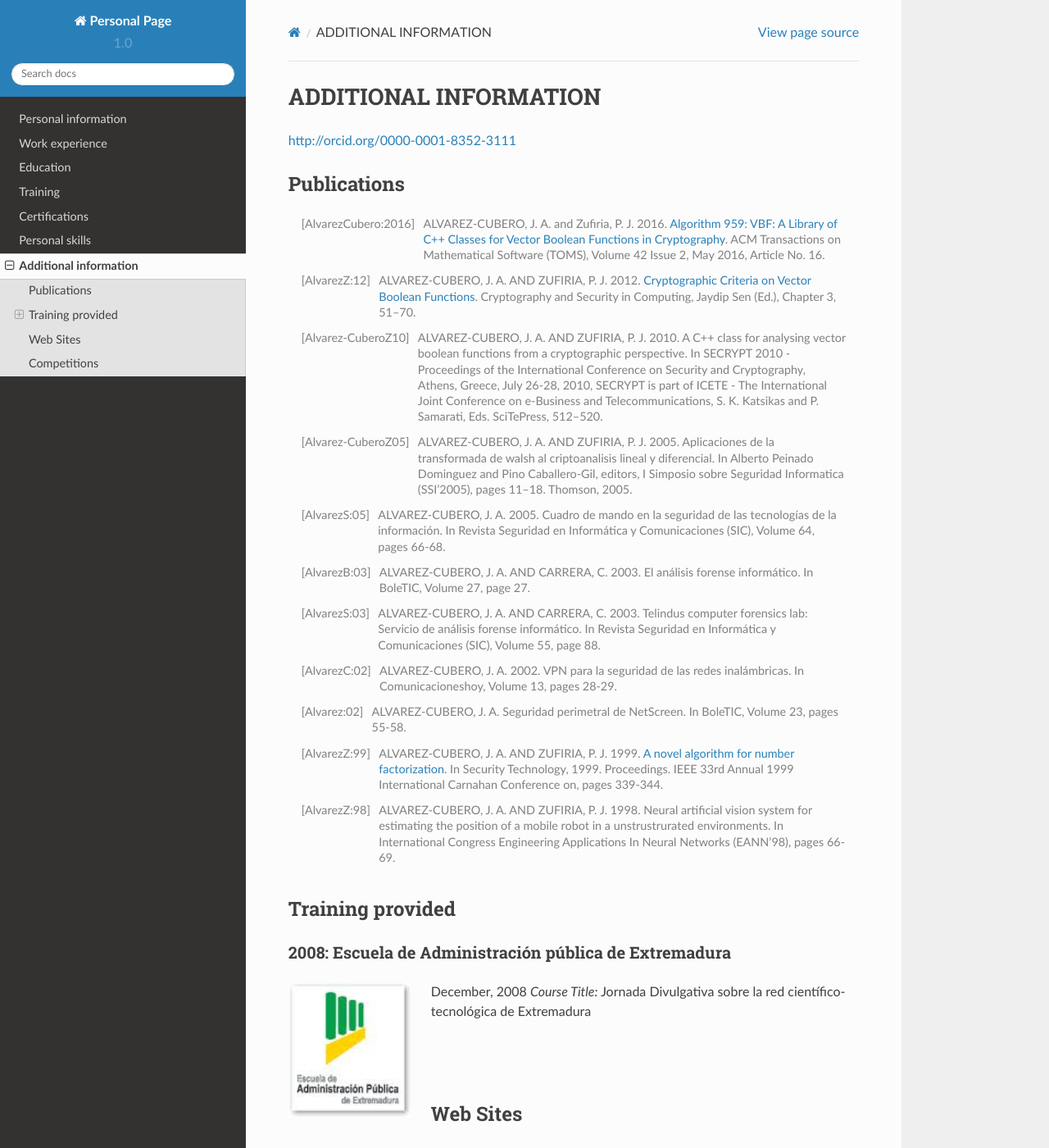
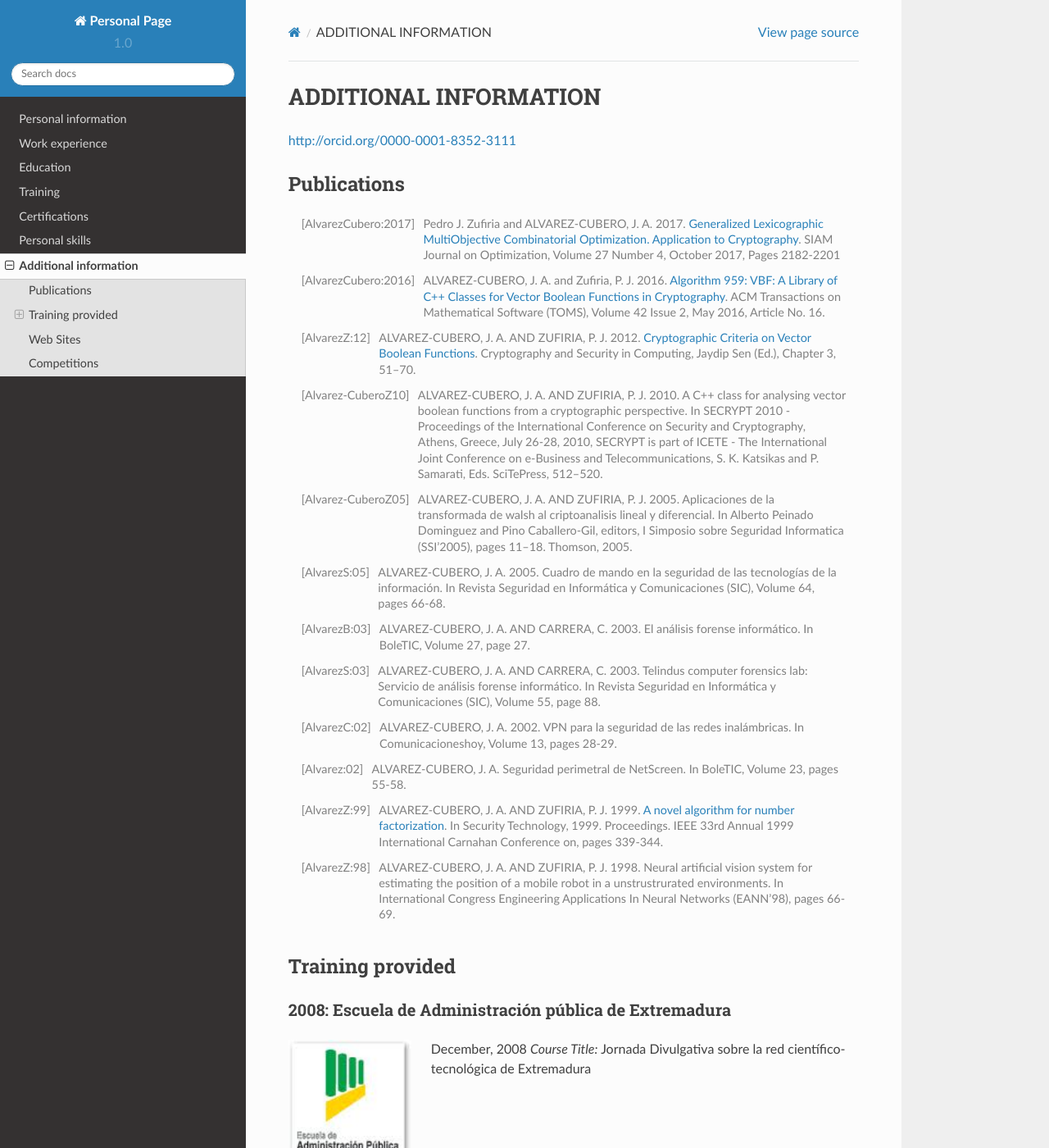
Before and after one commit to jacubero/Resume, a Sphinx documentation site: the page built from Sphinx/source/additional.rst, in a window 1280 px wide and 1400 px high. Shown: the whole window at 82% size. Built offline with Sphinx 7.4.7 and the Read the Docs theme 2.0.0, drawn with Linux system fonts in a browser that asks for light colours; some of the changed text lies outside the part shown.

Commit message:
New version

```diff
--- a/Sphinx/source/additional.rst
+++ b/Sphinx/source/additional.rst
@@ -7,6 +7,8 @@ ADDITIONAL INFORMATION
 ************
 Publications
 ************
+
+.. [AlvarezCubero:2017] Pedro J. Zufiria and ALVAREZ-CUBERO, J. A. 2017. `Generalized Lexicographic MultiObjective Combinatorial Optimization. Application to Cryptography <https://doi.org/10.1137/16M1107826>`_. SIAM Journal on Optimization, Volume 27 Number 4, October 2017, Pages 2182-2201
 
 .. [AlvarezCubero:2016] ALVAREZ-CUBERO, J. A. and Zufiria, P. J. 2016. `Algorithm 959: VBF: A Library of C++ Classes for Vector Boolean Functions in Cryptography <http://dl.acm.org/citation.cfm?id=2794077>`_. ACM Transactions on Mathematical Software (TOMS), Volume 42 Issue 2, May 2016, Article No. 16.
 
@@ -57,4 +59,8 @@ Web Sites
 Competitions
 ************
 
-* Qualify for the Round 2 Texata Big Data World Championship 2014
+* Among the 12 finalists of the 2017 Big Data Analytics World Championships
+
+.. image:: /images/texata.png
+   :width: 750 px
+   :align: center
```
Also changed, not shown: Sphinx/source/images/texata.png (added), 3 other files.
